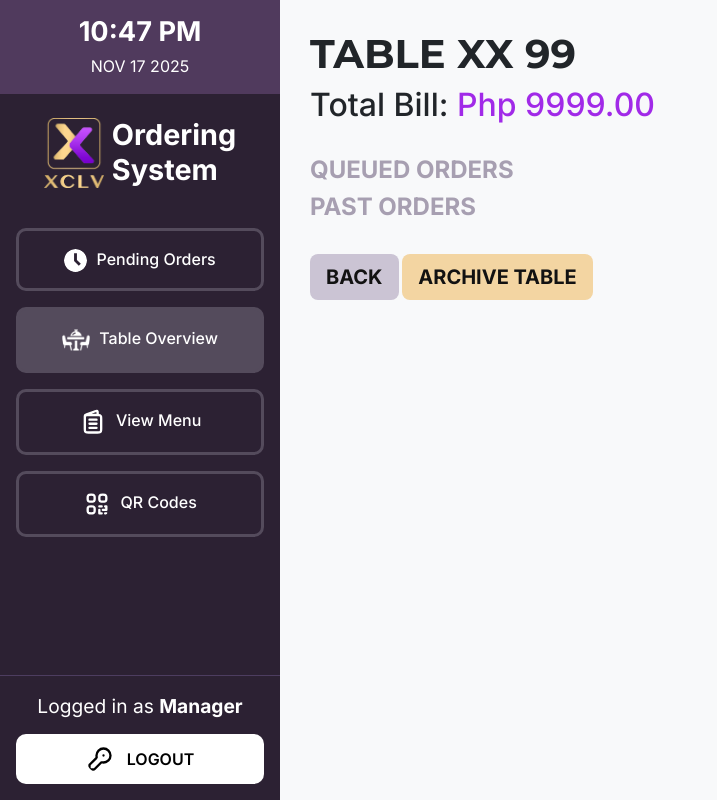
After one commit to lowhiz/XCLV-ORDERING, a Django app: template templates/tables/table_details.html in a window 1280 px wide. The commit adds this page. Shown: the whole page, without its empty margins (0-717 px from the left). Run offline with Django 5.2, Linux system fonts and the light colour scheme; the template is opened without the code that fills it, so the values that code supplies are empty.

Commit message:
feat: initial frontend implementation of table details page

```diff
--- a/static/css/admin_dashboard.css
+++ b/static/css/admin_dashboard.css
@@ -22,3 +22,41 @@ body {
     background-color: var(--danger-red) !important;
     color: var(--white) !important;
 }
+
+.admin-grey-button {
+    background-color: var(--lighter-grey);
+    color: var(--black);
+    border: none;
+    padding: 0.5rem 1rem;
+    border-radius: 0.5rem;
+    cursor: pointer;
+    transition: background-color 0.3s ease, color 0.3s ease;
+}
+
+.admin-grey-button:hover {
+    background-color: var(--grey);
+    color: var(--black);
+}
+
+.admin-grey-button:active {
+    background-color: var(--black) !important;
+    color: var(--white) !important;
+}
+
+.admin-gold-button {
+    background-color: var(--accent-gold);
+    color: var(--black);
+    border: none;
+    padding: 0.5rem 1rem;
+    border-radius: 0.5rem;
+    cursor: pointer;
+    transition: background-color 0.3s ease, color 0.3s ease;
+}
+.admin-gold-button:hover {
+    background-color: var(--accent-color-1);
+    color: var(--black);
+}
+.admin-gold-button:active {
+    background-color: var(--black) !important;
+    color: var(--white) !important;
+}
--- /dev/null
+++ b/templates/tables/table_details.html
@@ -0,0 +1,154 @@
+{% load static %}
+<!DOCTYPE html>
+<html lang="en">
+<head>
+    <meta charset="UTF-8">
+    <meta name="viewport" content="width=device-width, initial-scale=1" />
+    <title>Admin Dashboard | Table Overview</title>
+    <link rel="icon" type="image/png" href="{% static 'images/logo-footer.png' %}">
+    <!-- Bootstrap & Icons -->
+    <link
+      href="https://cdn.jsdelivr.net/npm/bootstrap@5.3.3/dist/css/bootstrap.min.css"
+      rel="stylesheet"
+    />
+
+    <link rel="stylesheet" href="{% static 'css/global.css' %}"/>
+    <link rel="stylesheet" href="{% static 'css/admin_nav_bar.css' %}"/>
+    <link rel="stylesheet" href="{% static 'css/admin_dashboard.css' %}"/>
+
+    <!-- TESTING WITHOUT DJANGO RUNNING -->
+    <link rel="stylesheet" href="../../static/css/global.css"/>
+    <link rel="stylesheet" href="../../static/css/admin_nav_bar.css"/>
+    <link rel="stylesheet" href="../../static/css/admin_dashboard.css"/>
+
+    <!-- Google Fonts -->
+    <link rel="preconnect" href="https://fonts.googleapis.com" />
+    <link rel="preconnect" href="https://fonts.gstatic.com" crossorigin />
+    <link
+      href="https://fonts.googleapis.com/css2?family=Montserrat:wght@400;700&display=swap"
+      rel="stylesheet"
+    />
+    <link rel="preconnect" href="https://fonts.gstatic.com" crossorigin>
+    <link href="https://fonts.googleapis.com/css2?family=Inter:ital,opsz,wght@0,14..32,100..900;1,14..32,100..900&display=swap" rel="stylesheet">
+</head>
+
+<body>
+    <div class="sidebar">
+        <div>
+        <!-- Time section -->
+        <div class="time-section">
+            <h5 id="ph-time">5:00 PM</h5>
+            <small id="ph-date">07 JAN 2007</small>
+        </div>
+
+        <!-- Logo and title -->
+        <div class="logo-section d-flex align-items-center">
+            <img src="{% static 'images/logo-footer.png' %}" alt="Logo" />
+            <div class="ms-2">
+            <h6 class="mb-0 fw-bold text-white">Ordering</h6>
+            <h6 class="fw-bold text-white">System</h6>
+            </div>
+        </div>
+
+        <!-- Navigation links -->
+        <div class="nav-section">
+            <a href="{% url 'pending_table_orders' %}?admin=true" class="nav-link">
+            <img
+                src="{% static 'images/pending.svg' %}"
+                alt="Icon"
+                class="profile-img icon-small"
+            />
+            Pending Orders
+            </a>
+            <a href="{% url 'table_overview' %}" class="nav-link active">
+            <img src="{% static 'images/dining-table.png' %}" alt="Icon" class="profile-img" />
+            Table Overview
+            </a>
+            <a href="{% url 'view_menu' %}?admin=true" class="nav-link">
+            <img src="{% static 'images/menu.svg' %}" alt="Icon" class="profile-img" />
+            View Menu
+            </a>
+            <a href="{% url 'qr_management' %}" class="nav-link">
+            <img src="{% static 'images/qr_code.svg' %}" alt="Icon" class="profile-img" />
+            QR Codes
+            </a>
+        </div>
+        </div>
+
+        <!-- Bottom section -->
+        <div class="bottom-section">
+        <p>Logged in as <strong>Manager</strong></p>
+        <button class="logout-btn">
+            <img src="{% static 'images/logout.svg' %}" alt="Icon" class="profile-img2" />
+            LOGOUT
+        </button>
+        </div>
+    </div>
+
+    <div class="main-content fw-bold">
+        <!-- Header Section -->
+        <div>
+            <h1 class="dashboard-heading">TABLE XX 99</h1>
+            <h2>Total Bill: <span class="xclv-text-accent-2">Php 9999.00</span></h2>
+        </div>
+
+        <br>
+
+        <h4 class="xclv-text-grey fw-bold">QUEUED ORDERS</h4>
+
+        <h4 class="xclv-text-grey fw-bold">PAST ORDERS</h4>
+
+        <button class="btn btn-lg admin-grey-button mt-4 fw-bold">
+            BACK
+        </button>
+        <button class="btn btn-lg admin-gold-button mt-4 fw-bold" data-bs-toggle="modal" data-bs-target="#archiveTableModal">
+            ARCHIVE TABLE
+        </button>
+    </div>
+
+    <!-- Modal to Archive Table -->
+    <div class="modal fade" id="archiveTableModal" tabindex="-1" aria-labelledby="archiveTableModalLabel" aria-hidden="true">
+      <div class="modal-dialog modal-dialog-centered">
+        <div class="modal-content">
+          <div class="modal-body pt-4">
+            <div class="text-center mb-3">
+                <span class="fs-5">Are you sure to archive</span>
+                <br>
+                <strong class="fs-3">TABLE XX 99?</strong>
+            </div>
+            <div class="fs-4 pt-2">
+              <span>Approved Orders: <strong>999 Orders</strong></span><br>
+              <span>Total Revenue: <strong>Php 9999.00</strong></span>
+            </div>
+          </div>
+          <br>
+          <div class="modal-footer">
+            <div class="container">
+                <div class="row">
+                    <div class="col-6">
+                        <button type="button" class="btn btn-lg admin-grey-button fw-bold w-100" data-bs-dismiss="modal">CANCEL</button>
+                    </div>
+                    <div class="col-6">
+                        <button type="button" class="btn btn-lg admin-gold-button fw-bold w-100">ARCHIVE TABLE</button>
+                    </div>
+                </div>
+
+            </div>
+          </div>
+        </div>
+      </div>
+    </div>
+
+    <script src="https://cdn.jsdelivr.net/npm/bootstrap@5.3.3/dist/js/bootstrap.bundle.min.js"></script>
+    <script>
+        // Make the URL available to external JavaScript
+        window.TABLE_STATUS_API_URL = '{% url "table_status_api" %}';
+    </script>
+    <script src="{% static 'js/admin_table_overview.js' %}"></script>
+    <script src="{% static 'js/admin_time.js' %}"></script>
+
+    <!-- TESTING WITHOUT DJANGO RUNNING -->
+     <script src="../../static/js/admin_table_overview.js"></script>
+     <script src="../../static/js/admin_time.js"></script>
+</body>
+</html>
```
